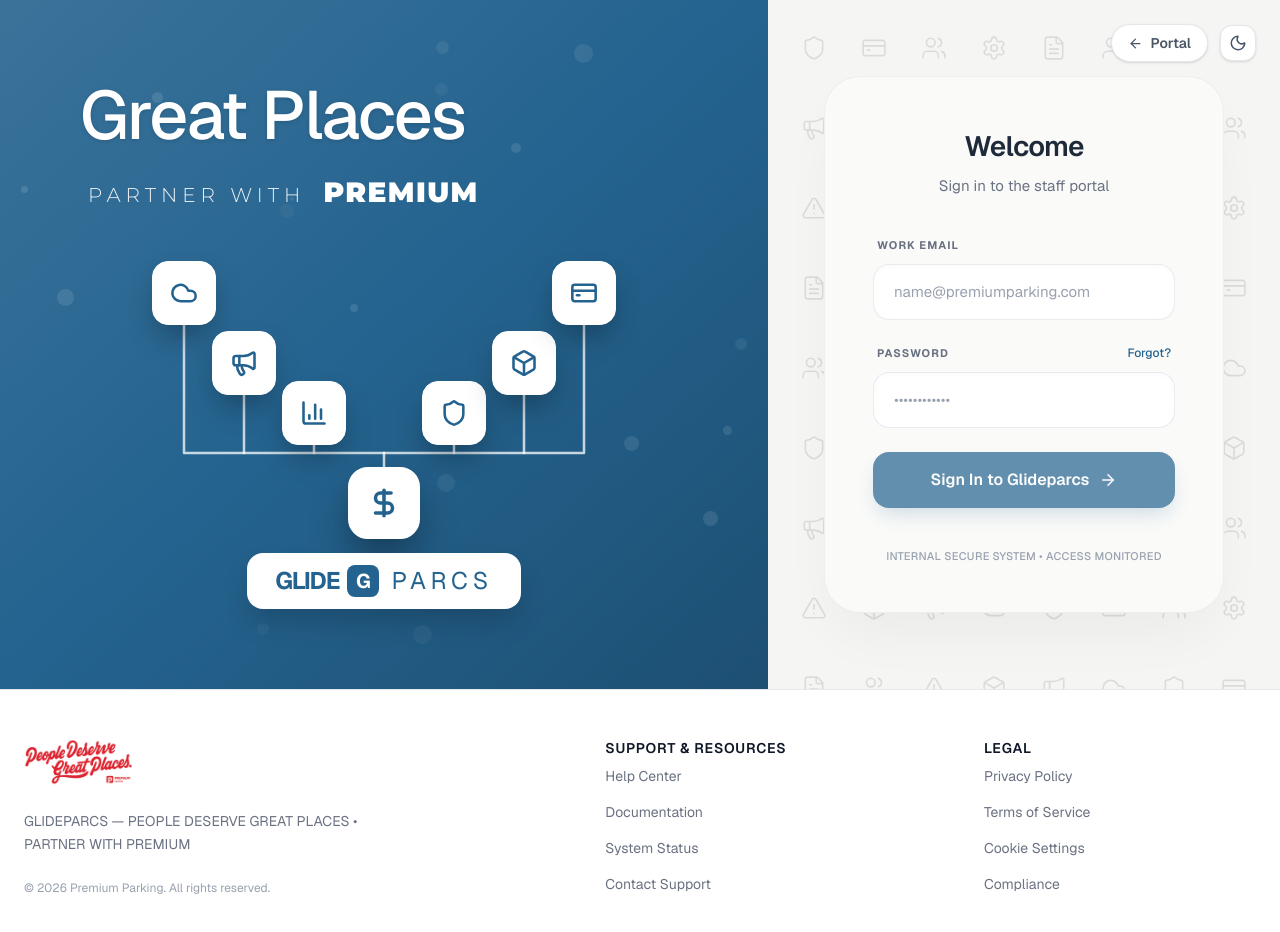
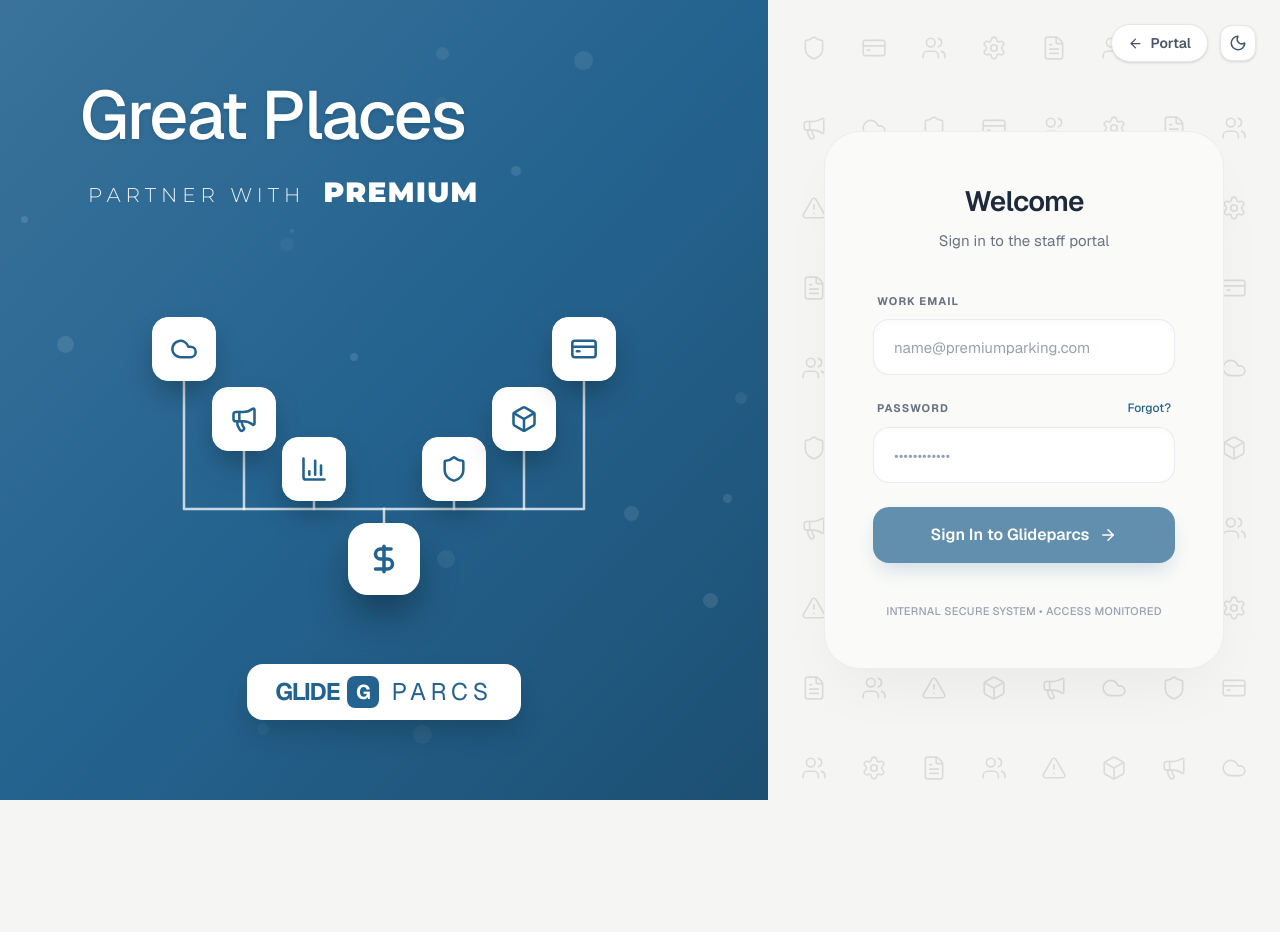
Before and after one commit to naveenreddy007/glideparcs, a Next.js app in the folder frontend/: page /login in a window 1280 px wide. Shown: the top 932 px of the page. After the commit the page ends 800 px from the top, so only its background shows below. Built offline with nearby package versions, Linux system fonts and the light colour scheme.

Commit message:
style: hide footer on login and landing pages for full-screen layout

```diff
--- a/frontend/app/components/AppShell.tsx
+++ b/frontend/app/components/AppShell.tsx
@@ -6,15 +6,15 @@
 
 export function AppShell({ children }: { children: React.ReactNode }) {
   const pathname = usePathname();
-  const showNav = pathname !== "/" && pathname !== "/login";
+  const showNavAndFooter = pathname !== "/" && pathname !== "/login";
 
   return (
-    <div className={`flex flex-col min-h-screen ${showNav ? "pt-[72px]" : ""}`}>
-      {showNav && <TopNav />}
+    <div className={`flex flex-col min-h-[100dvh] ${showNavAndFooter ? "pt-[72px]" : ""}`}>
+      {showNavAndFooter && <TopNav />}
       <div className="flex-1 flex flex-col relative">
         {children}
       </div>
-      <Footer />
+      {showNavAndFooter && <Footer />}
     </div>
   );
 }
```
